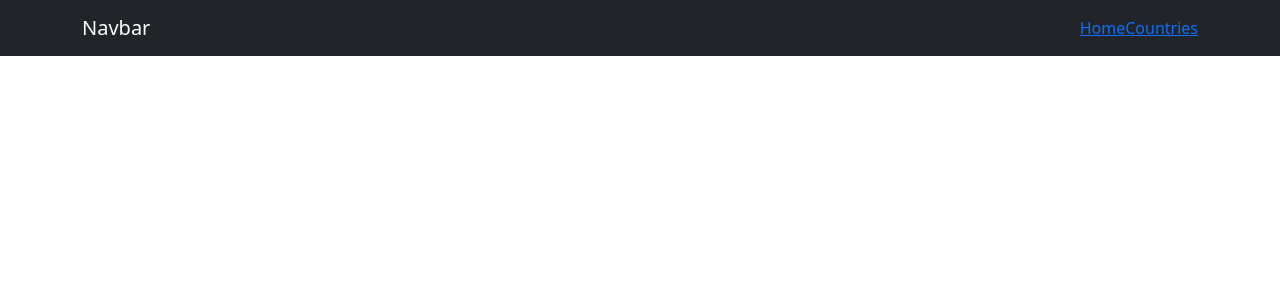
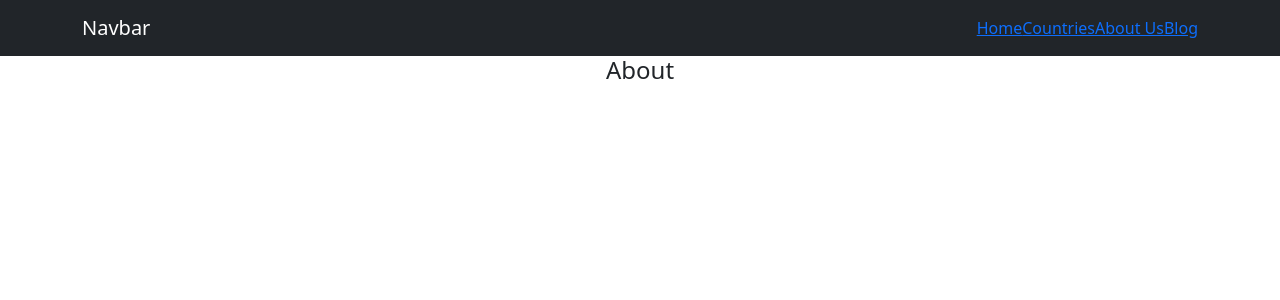
Before and after one commit to AsaduzzamanAlamin123/rest-country, a React (Create React App) app: page /about in a window 1280 px wide. Shown: the top 300 px of the page. Built offline with nearby package versions, Linux system fonts and the light colour scheme.

Commit message:
route-set

```diff
--- a/src/App.js
+++ b/src/App.js
@@ -5,6 +5,8 @@ import './App.css';
 import Header from './componants/Header/Header';
 import Home from './componants/Home/Home'
 import Countries from './componants/Countries/Countries';
+import About from './componants/About/About';
+import Blog from './componants/Blog/Blog';
 
 function App() {
   return (
@@ -13,6 +15,8 @@ function App() {
       <Routes>
         <Route path='/' element={<Home></Home>}></Route>
         <Route path='/countries' element={<Countries></Countries>}></Route>
+        <Route path='/about' element={<About></About>}></Route>
+        <Route path='/blog' element={<Blog></Blog>}></Route>
       </Routes>
     </div>
   );
--- /dev/null
+++ b/src/componants/About/About.js
@@ -0,0 +1,12 @@
+import React from 'react';
+import './About.css';
+
+const About = () => {
+    return (
+        <div>
+            <h4>About</h4>
+        </div>
+    );
+};
+
+export default About;
--- /dev/null
+++ b/src/componants/Blog/Blog.js
@@ -0,0 +1,12 @@
+import React from 'react';
+import './Blog.css';
+
+const Blog = () => {
+    return (
+        <div>
+            <h4>Blog</h4>
+        </div>
+    );
+};
+
+export default Blog;
--- a/src/componants/Header/Header.js
+++ b/src/componants/Header/Header.js
@@ -12,6 +12,8 @@ const Header = () => {
     <Nav className="ms-auto">
       <Link to='/'>Home</Link>
       <Link to='/countries'>Countries</Link>
+      <Link to='/about'>About Us</Link>
+      <Link to='/blog'>Blog</Link>
     </Nav>
     </Container>
   </Navbar>
```
Also changed, not shown: src/componants/About/About.css (added), src/componants/Blog/Blog.css (added).
